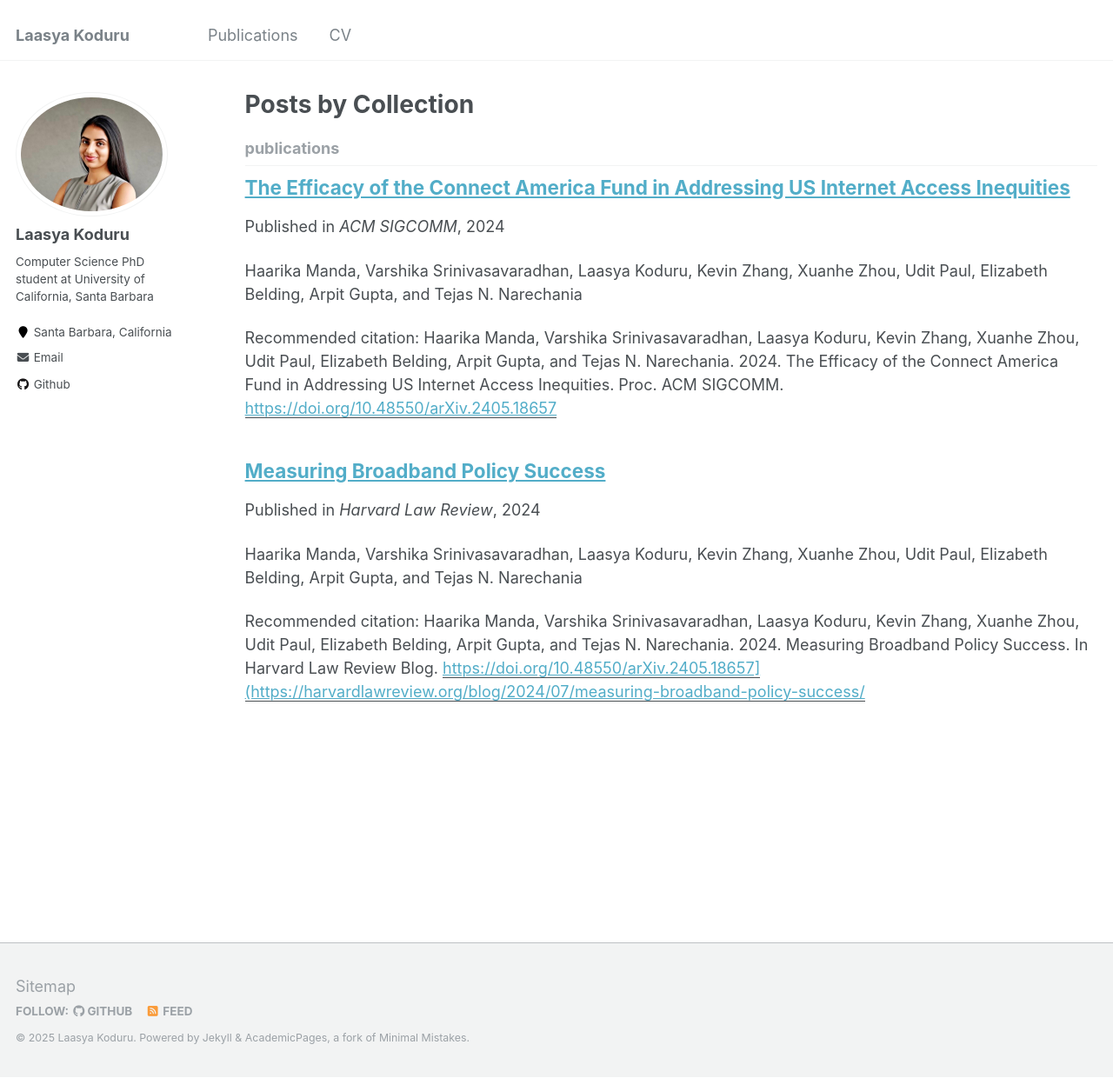
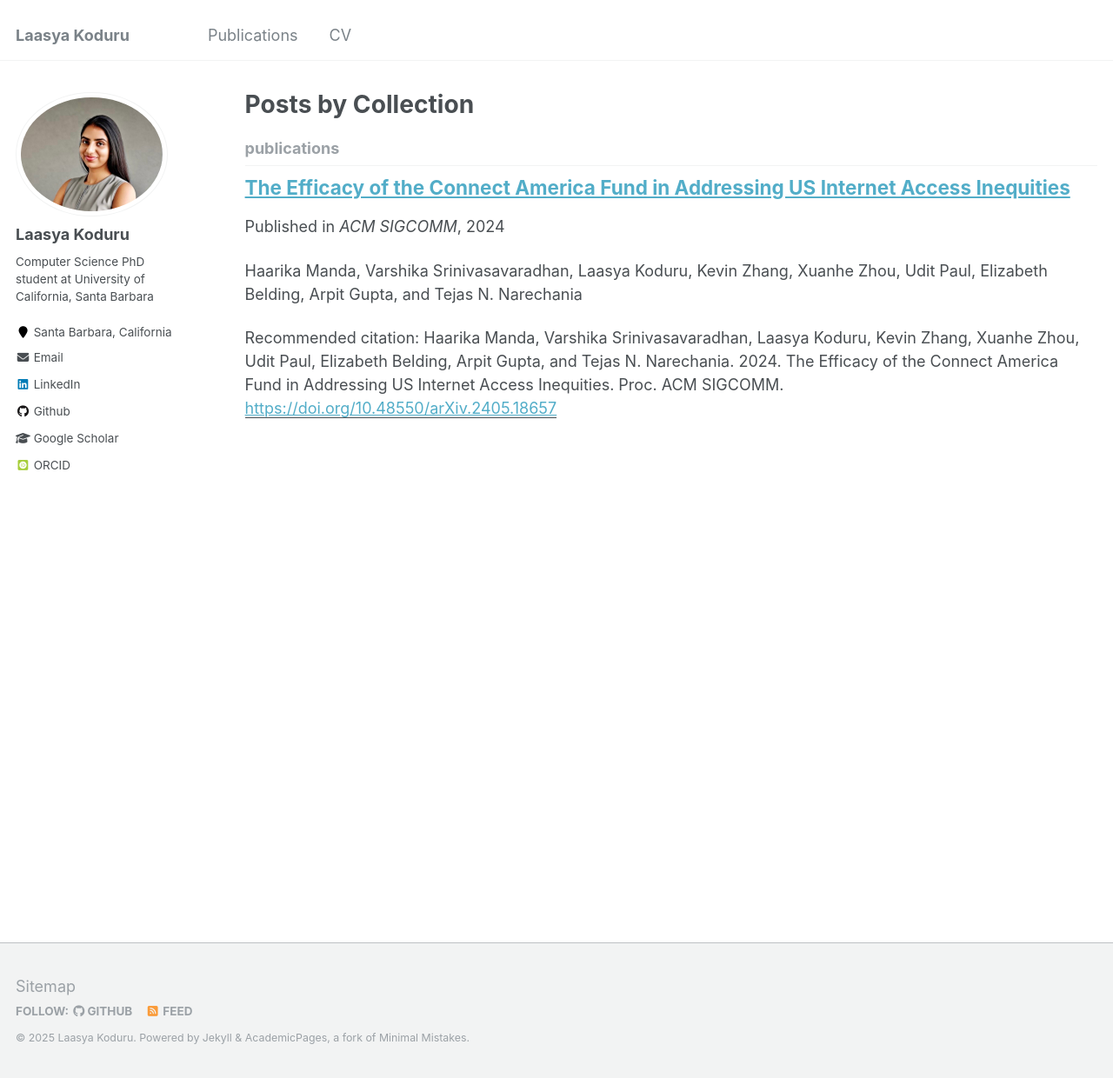
Before and after one commit to lmkoduru/lmkoduru.github.io, a Jekyll site: the page built from _pages/collection-archive.html, in a window 1280 px wide and 1240 px high. Shown: the whole window at 87% size. Built offline with Jekyll 4.4.1, drawn with Linux system fonts in a browser that asks for light colours; some web fonts are replaced.

Commit message:
updates to website

```diff
--- a/_config.yml
+++ b/_config.yml
@@ -95,12 +95,14 @@ author:
   facebook         :
   foursquare       :
   github           : "lmkoduru"
+  googlescholar    : "https://scholar.google.com/citations?hl=en&user=fI4-WaAAAAAJ&view_op=list_works&gmla=AGd7smFHegHqrrLlshBrmK2qkFw5l7SKEn8ObhAyeQXnjQlWrw1jMGMDbIyhZT-vWs1byG7DZymGk6GysUCOsla_"
   google_plus      :
   keybase          :
   instagram        :
   impactstory      : #"https://profiles.impactstory.org/u/xxxx-xxxx-xxxx-xxxx"
   lastfm           :
-  orcid            :
+  linkedin         : "www.linkedin.com/in/laasya-koduru-999406322"
+  orcid            : "https://orcid.org/0009-0003-4717-0576"
   pinterest        :
   soundcloud       :
   stackoverflow    : # http://stackoverflow.com/users/123456/username
--- a/_data/navigation.yml
+++ b/_data/navigation.yml
@@ -16,7 +16,7 @@ main:
 #    url: /year-archive/
 
   - title: "CV"
-    url: /files/CV1.pdf
+    url: /files/CV.pdf
 
 #  - title: "Guide"
 #    url: /markdown/
--- a/_publications/hlr.md
+++ /dev/null
@@ -1,11 +0,0 @@
----
-title: "Measuring Broadband Policy Success"
-collection: publications
-permalink: /publication/HLR
-excerpt: 'Haarika Manda, Varshika Srinivasavaradhan, Laasya Koduru, Kevin Zhang, Xuanhe Zhou, Udit Paul, Elizabeth Belding, Arpit Gupta, and Tejas N. Narechania'
-date: 2024-07-16
-venue: 'Harvard Law Review'
-paperurl: 'https://doi.org/10.48550/arXiv.2405.18657](https://harvardlawreview.org/blog/2024/07/measuring-broadband-policy-success/'
-citation: 'Haarika Manda, Varshika Srinivasavaradhan, Laasya Koduru, Kevin Zhang, Xuanhe Zhou, Udit Paul, Elizabeth Belding, Arpit Gupta, and Tejas N. Narechania. 2024. Measuring Broadband Policy Success. In Harvard Law Review Blog.'
----
-Haarika Manda, Varshika Srinivasavaradhan, Laasya Koduru, Kevin Zhang, Xuanhe Zhou, Udit Paul, Elizabeth Belding, Arpit Gupta, and Tejas N. Narechania
```
Also changed, not shown: _pages/about.md (+1 -1 lines), 2 other files.
